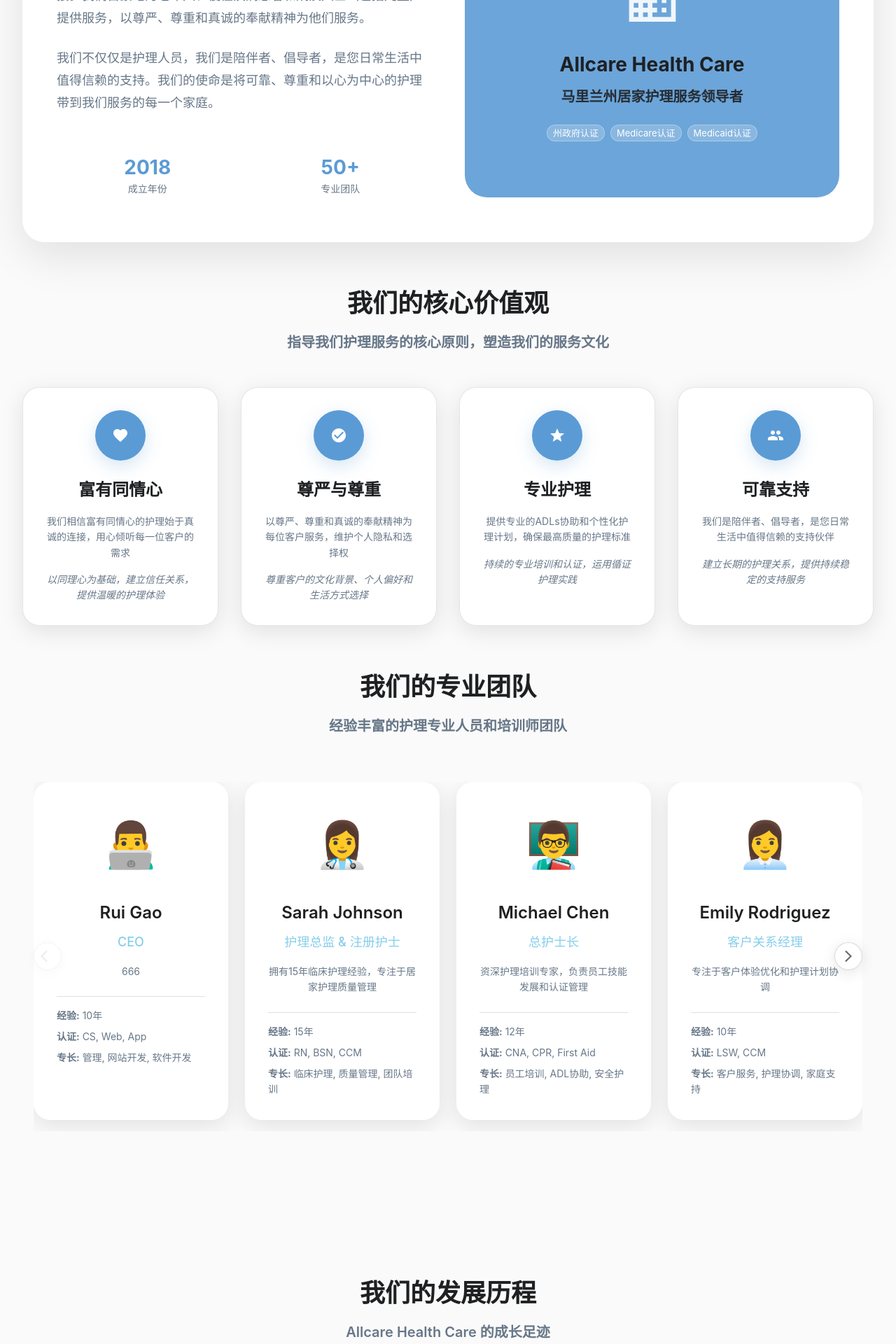
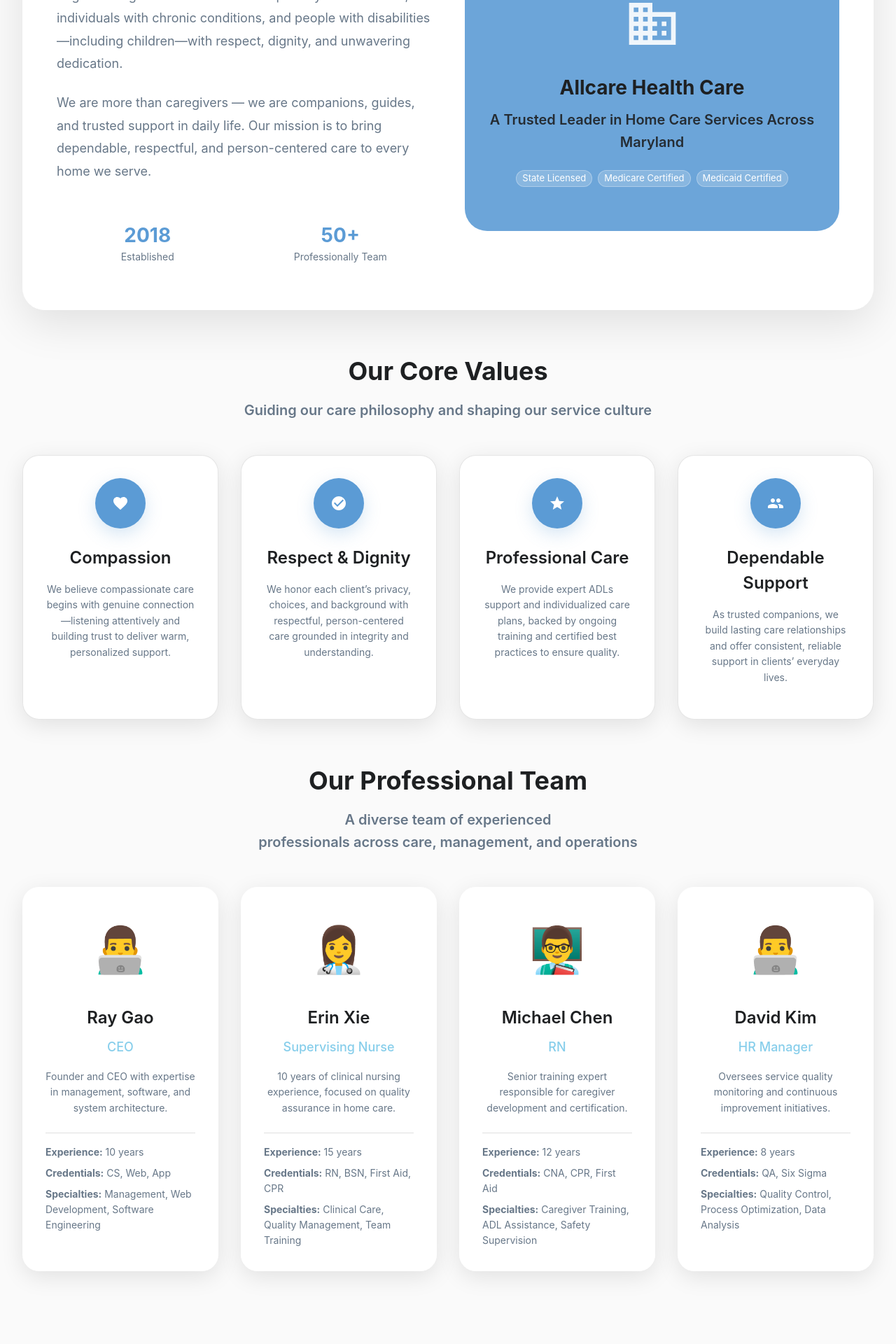
Before and after one commit to dacong-space/allcaremd_staff, a React (Vite) app: page /about in a window 1280 px wide. Shown: the part 680-2600 px from the top of the page at 70% size. Built offline with nearby package versions, Linux system fonts and the light colour scheme.

Commit message:
Restore original text layout for service description section

```diff
--- a/src/pages/About.jsx
+++ b/src/pages/About.jsx
@@ -40,59 +40,51 @@ import {
 // 团队成员
 const teamMembers = [
   {
-    name: 'Rui Gao',
+    name: 'Ray Gao',
     position: 'CEO',
-    description: '666',
+    description: 'Founder and CEO with expertise in management, software, and system architecture.',
     avatar: '👨‍💻',
     credentials: ['CS', 'Web', 'App'],
-    experience: '10年',
-    specialties: ['管理', '网站开发', '软件开发'],
+    experience: '10 years',
+    specialties: ['Management', 'Web Development', 'Software Engineering'],
   },
   {
-    name: 'Sarah Johnson',
-    position: '护理总监 & 注册护士',
-    description: '拥有15年临床护理经验，专注于居家护理质量管理',
+    name: 'Erin Xie',
+    position: 'Supervising Nurse',
+    description: '10 years of clinical nursing experience, focused on quality assurance in home care.',
     avatar: '👩‍⚕️',
-    credentials: ['RN', 'BSN', 'CCM'],
-    experience: '15年',
-    specialties: ['临床护理', '质量管理', '团队培训'],
+    credentials: ['RN', 'BSN', 'First Aid', 'CPR'],
+    experience: '15 years',
+    specialties: ['Clinical Care', 'Quality Management', 'Team Training'],
   },
   {
     name: 'Michael Chen',
-    position: '总护士长',
-    description: '资深护理培训专家，负责员工技能发展和认证管理',
+    position: 'RN',
+    description: 'Senior training expert responsible for caregiver development and certification.',
     avatar: '👨‍🏫',
     credentials: ['CNA', 'CPR', 'First Aid'],
-    experience: '12年',
-    specialties: ['员工培训', 'ADL协助', '安全护理'],
-  },
-  {
-    name: 'Emily Rodriguez',
-    position: '客户关系经理',
-    description: '专注于客户体验优化和护理计划协调',
-    avatar: '👩‍💼',
-    credentials: ['LSW', 'CCM'],
-    experience: '10年',
-    specialties: ['客户服务', '护理协调', '家庭支持'],
+    experience: '12 years',
+    specialties: ['Caregiver Training', 'ADL Assistance', 'Safety Supervision'],
   },
   {
     name: 'David Kim',
-    position: 'HR主管',
-    description: '负责服务质量监控和持续改进项目',
+    position: 'HR Manager',
+    description: 'Oversees service quality monitoring and continuous improvement initiatives.',
     avatar: '👨‍💻',
     credentials: ['QA', 'Six Sigma'],
-    experience: '8年',
-    specialties: ['质量控制', '流程改进', '数据分析'],
+    experience: '8 years',
+    specialties: ['Quality Control', 'Process Optimization', 'Data Analysis'],
   },
-  {
-    name: 'Rui Gao',
-    position: 'CEO',
-    description: '公司创始人兼首席执行官，致力于提供高质量的护理服务',
-    avatar: '👨‍💼',
-    credentials: ['CS', 'Web', 'App'],
-    experience: '10年',
-    specialties: ['管理', '网站开发', '软件开发'],
-  },
+  // 超过4个就会变成滑动卡片
+  // {
+  //   name: 'Rui Gao',
+  //   position: 'CEO',
+  //   description: '公司创始人兼首席执行官，致力于提供高质量的护理服务',
+  //   avatar: '👨‍💼',
+  //   credentials: ['CS', 'Web', 'App'],
+  //   experience: '10年',
+  //   specialties: ['管理', '网站开发', '软件开发'],
+  // },
 ]
 
 
@@ -100,14 +92,14 @@ const teamMembers = [
 // 公司信息
 const companyInfo = {
   founded: '2018',
-  location: '马里兰州',
+  location: 'Maryland',
   employees: '50+',
-  certifications: ['州政府认证', 'Medicare认证', 'Medicaid认证'],
-  serviceAreas: ['巴尔的摩', '安纳波利斯', '哥伦比亚', '银泉'],
+  certifications: ['State Licensed', 'Medicare Certified', 'Medicaid Certified'],
+  serviceAreas: ['Baltimore', 'Annapolis', 'Columbia', 'Silver Spring'],
   contact: {
-    phone: '(410) 555-0123',
-    email: 'info@allcaremd.com',
-    address: '123 Healthcare Blvd, Baltimore, MD 21201',
+    phone: '(240) 668-4666',
+    email: 'allcaremd@outlook.com',
+    address: 'Harvest Glen Way, Germanton, MD 20874',
   }
 }
 
@@ -116,66 +108,66 @@ const companyInfo = {
 // 核心价值观数据
 const values = [
   {
-    title: '富有同情心',
-    description: '我们相信富有同情心的护理始于真诚的连接，用心倾听每一位客户的需求',
+    title: 'Compassion',
+    description: 'We believe compassionate care begins with genuine connection—listening attentively and building trust to deliver warm, personalized support.',
     icon: <HeartIcon />,
     color: '#5B9BD5', // 匹配首页的蓝色
-    details: '以同理心为基础，建立信任关系，提供温暖的护理体验',
+    // details: 'We listen to each client’s needs and build trust through empathy, delivering warm and attentive support.',
   },
   {
-    title: '尊严与尊重',
-    description: '以尊严、尊重和真诚的奉献精神为每位客户服务，维护个人隐私和选择权',
+    title: 'Respect & Dignity',
+    description: 'We honor each client’s privacy, choices, and background with respectful, person-centered care grounded in integrity and understanding.',
     icon: <CheckIcon />,
     color: '#5B9BD5', // 匹配首页的蓝色
-    details: '尊重客户的文化背景、个人偏好和生活方式选择',
+    // details: '尊重客户的文化背景、个人偏好和生活方式选择',
   },
   {
-    title: '专业护理',
-    description: '提供专业的ADLs协助和个性化护理计划，确保最高质量的护理标准',
+    title: 'Professional Care',
+    description: 'We provide expert ADLs support and individualized care plans, backed by ongoing training and certified best practices to ensure quality.',
     icon: <StarIcon />,
     color: '#5B9BD5', // 匹配首页的蓝色
-    details: '持续的专业培训和认证，运用循证护理实践',
+    // details: '持续的专业培训和认证，运用循证护理实践',
   },
   {
-    title: '可靠支持',
-    description: '我们是陪伴者、倡导者，是您日常生活中值得信赖的支持伙伴',
+    title: 'Dependable Support',
+    description: 'As trusted companions, we build lasting care relationships and offer consistent, reliable support in clients’ everyday lives.',
     icon: <PeopleIcon />,
     color: '#5B9BD5', // 匹配首页的蓝色
-    details: '建立长期的护理关系，提供持续稳定的支持服务',
+    // details: '建立长期的护理关系，提供持续稳定的支持服务',
   },
 ]
 
 // 发展历程数据
 const milestones = [
   {
-    year: '成立',
-    title: 'Allcare Health Care 成立',
-    description: '在马里兰州成立，专注于提供高质量的居家护理服务',
+    year: 'Established',
+    title: 'Allcare Health Care Founded',
+    description: 'Founded in Maryland, dedicated to delivering high-quality in-home care services.',
   },
   {
-    year: '认证',
-    title: '专业认证获得',
-    description: '获得马里兰州居家护理服务认证，成为官方认可的护理服务提供商',
+    year: 'Certified',
+    title: 'Professional Accreditation Achieved',
+    description: 'Received Maryland Residential Service Agency certification, becoming a state-recognized care provider.',
   },
   {
-    year: '扩展',
-    title: '服务范围扩展',
-    description: '扩大服务范围，为老年人、慢性疾病患者和残疾人士提供全面护理',
+    year: 'Expanded',
+    title: 'Service Area Growth',
+    description: 'Expanded services to support seniors, individuals with chronic conditions, and people with disabilities.',
   },
   {
-    year: '培训',
-    title: '员工培训体系建立',
-    description: '建立完善的PCA培训体系，确保所有护理人员持有CPR和急救认证',
+    year: 'Training',
+    title: 'Staff Training System Established',
+    description: 'Developed a complete PCA training system to ensure all caregivers are CPR- and First Aid-certified.',
   },
   {
-    year: '质量',
-    title: '质量保证体系',
-    description: '建立注册护士监督体系，定期进行家访和护理质量评估',
+    year: 'Quality',
+    title: 'Quality Assurance System Launched',
+    description: 'Established RN supervision procedures with scheduled home visits and care quality assessments.',
   },
   {
-    year: '现在',
-    title: '持续服务',
-    description: '继续为马里兰州社区提供优质的居家护理服务，帮助客户在家中安全舒适地生活',
+    year: 'Today',
+    title: 'Continuing Service',
+    description: 'Continuing to provide exceptional in-home care across Maryland communities, helping clients live safely and comfortably.',
   },
 ]
 
@@ -183,37 +175,37 @@ const milestones = [
 const serviceAreas = [
   {
     name: 'Montgomery County',
-    description: '蒙哥马利县',
+    description: 'Montgomery County',
     cities: ['Rockville', 'Bethesda', 'Silver Spring', 'Gaithersburg', 'Germantown'],
     color: '#5B9BD5',
   },
   {
     name: 'Prince George\'s County',
-    description: '乔治王子县',
+    description: 'George\'s County',
     cities: ['College Park', 'Bowie', 'Laurel', 'Greenbelt', 'Hyattsville'],
     color: '#98d8c8',
   },
   {
     name: 'Frederick County',
-    description: '弗雷德里克县',
+    description: 'Frederick County',
     cities: ['Frederick', 'Urbana', 'Middletown', 'Brunswick', 'Walkersville'],
     color: '#f7dc6f',
   },
   {
     name: 'Washington County',
-    description: '华盛顿县',
+    description: 'Washington County',
     cities: ['Hagerstown', 'Williamsport', 'Boonsboro', 'Smithsburg', 'Hancock'],
     color: '#bb8fce',
   },
   {
     name: 'Carroll County',
-    description: '卡罗尔县',
+    description: 'Carroll County',
     cities: ['Westminster', 'Eldersburg', 'Sykesville', 'Mount Airy', 'Taneytown'],
     color: '#85c1e9',
   },
   {
     name: 'Howard County',
-    description: '霍华德县',
+    description: 'Howard County',
     cities: ['Columbia', 'Ellicott City', 'Clarksville', 'Fulton', 'Highland'],
     color: '#f8c471',
   },
@@ -327,10 +319,10 @@ function About() {
               }}
             >
               <Box component="span" sx={{ color: '#5B9BD5', fontWeight: 500 }}>
-                马里兰州值得信赖的居家护理服务提供商
+                Maryland’s Trusted Provider of In-Home Care Services
               </Box>
               <br />
-              致力于为每个家庭提供富有同情心的专业护理服务
+              Delivering compassionate, professional care to every home we serve
             </Typography>
 
 
@@ -379,7 +371,9 @@ function About() {
                   mb: 3,
                 }}
               >
-                在 Allcare Health Care，我们相信富有同情心的护理始于真诚的连接。我们自豪地为老年人、慢性疾病患者和残疾人士（包括儿童）提供服务，以尊严、尊重和真诚的奉献精神为他们服务。
+                At Allcare Health Care, we believe that compassionate care begins with genuine connection.
+                We proudly serve seniors, individuals with chronic conditions, and people with disabilities—including
+                children—with respect, dignity, and unwavering dedication.
               </Typography>
 
               <Typography
@@ -392,7 +386,8 @@ function About() {
                   mb: 3,
                 }}
               >
-                我们不仅仅是护理人员，我们是陪伴者、倡导者，是您日常生活中值得信赖的支持。我们的使命是将可靠、尊重和以心为中心的护理带到我们服务的每一个家庭。
+                We are more than caregivers — we are companions, guides, and trusted support in daily life.
+                Our mission is to bring dependable, respectful, and person-centered care to every home we serve.
               </Typography>
 
               {/* 公司信息卡片 */}
@@ -403,7 +398,7 @@ function About() {
                       {companyInfo.founded}
                     </Typography>
                     <Typography variant="body2" color="text.secondary">
-                      成立年份
+                      Established
                     </Typography>
                   </Box>
                 </Grid>
@@ -413,7 +408,7 @@ function About() {
                       {companyInfo.employees}
                     </Typography>
                     <Typography variant="body2" color="text.secondary">
-                      专业团队
+                      Professionally Team
                     </Typography>
                   </Box>
                 </Grid>
@@ -449,7 +444,7 @@ function About() {
                     Allcare Health Care
                   </Typography>
                   <Typography variant="h6" sx={{ opacity: 0.9, mb: 3 }}>
-                    马里兰州居家护理服务领导者
+                    A Trusted Leader in Home Care Services Across Maryland
                   </Typography>
                   <Box sx={{ display: 'flex', gap: 1, justifyContent: 'center', flexWrap: 'wrap' }}>
                     {companyInfo.certifications.map((cert, index) => (
@@ -488,7 +483,7 @@ function About() {
                 mb: 2,
               }}
             >
-              我们的核心价值观
+              Our Core Values
             </Typography>
             <Typography
               variant="h6"
@@ -496,7 +491,7 @@ function About() {
               color="text.secondary"
               sx={{ maxWidth: 600, mx: 'auto' }}
             >
-              指导我们护理服务的核心原则，塑造我们的服务文化
+              Guiding our care philosophy and shaping our service culture
             </Typography>
           </Box>
 
@@ -585,7 +580,7 @@ function About() {
                 mb: 2,
               }}
             >
-              我们的专业团队
+              Our Professional Team
             </Typography>
             <Typography
               variant="h6"
@@ -593,7 +588,7 @@ function About() {
               color="text.secondary"
               sx={{ maxWidth: 600, mx: 'auto' }}
             >
-              经验丰富的护理专业人员和培训师团队
+              A diverse team of experienced<br></br> professionals across care, management, and operations
             </Typography>
           </Box>
 
@@ -678,13 +673,13 @@ function About() {
 
                     <Box sx={{ textAlign: 'left' }}>
                       <Typography variant="body2" color="text.secondary" sx={{ mb: 1 }}>
-                        <strong>经验:</strong> {member.experience}
+                        <strong>Experience:</strong> {member.experience}
                       </Typography>
                       <Typography variant="body2" color="text.secondary" sx={{ mb: 1 }}>
-                        <strong>认证:</strong> {member.credentials.join(', ')}
+                        <strong>Credentials:</strong> {member.credentials.join(', ')}
                       </Typography>
                       <Typography variant="body2" color="text.secondary">
-                        <strong>专长:</strong> {member.specialties.join(', ')}
+                        <strong>Specialties:</strong> {member.specialties.join(', ')}
                       </Typography>
                     </Box>
                   </Card>
@@ -810,13 +805,13 @@ function About() {
 
                     <Box sx={{ textAlign: 'left' }}>
                       <Typography variant="body2" color="text.secondary" sx={{ mb: 1 }}>
-                        <strong>经验:</strong> {member.experience}
+                        <strong>Experience:</strong> {member.experience}
                       </Typography>
                       <Typography variant="body2" color="text.secondary" sx={{ mb: 1 }}>
-                        <strong>认证:</strong> {member.credentials.join(', ')}
+                        <strong>Credentials:</strong> {member.credentials.join(', ')}
                       </Typography>
                       <Typography variant="body2" color="text.secondary">
-                        <strong>专长:</strong> {member.specialties.join(', ')}
+                        <strong>Specialties:</strong> {member.specialties.join(', ')}
                       </Typography>
                     </Box>
                   </Card>
@@ -841,7 +836,7 @@ function About() {
                 mb: 2,
               }}
             >
-              我们的发展历程
+              Company Milestones
             </Typography>
             <Typography
               variant="h6"
@@ -849,7 +844,7 @@ function About() {
               color="text.secondary"
               sx={{ maxWidth: 600, mx: 'auto' }}
             >
-              Allcare Health Care 的成长足迹
+              Tracing the Growth of Allcare Health Care
             </Typography>
           </Box>
 
@@ -942,7 +937,7 @@ function About() {
                 mb: 2,
               }}
             >
-              服务区域
+              Service Areas
             </Typography>
             <Typography
               variant="h6"
@@ -950,7 +945,7 @@ function About() {
               color="text.secondary"
               sx={{ maxWidth: 600, mx: 'auto' }}
             >
-              我们为马里兰州Montgomery县及周边地区提供专业的居家护理服务
+              We provide professional in-home care services throughout Montgomery County, Maryland and surrounding areas.
             </Typography>
           </Box>
 
@@ -1020,7 +1015,7 @@ function About() {
 
           <Box sx={{ mt: 6, textAlign: 'center' }}>
             <Typography variant="h6" gutterBottom sx={{ fontWeight: 600, color: 'text.primary' }}>
-              联系我们了解更多服务信息
+              Contact Us to Learn More About Our Services
             </Typography>
             <Box sx={{ display: 'flex', gap: 2, justifyContent: 'center', flexWrap: 'wrap', mt: 2 }}>
               <Chip
--- a/src/pages/Home.jsx
+++ b/src/pages/Home.jsx
@@ -1024,7 +1024,7 @@ function Home() {
             Our Commitment to Quality Care
           </Typography>
           <Typography variant="h6" sx={{ mb: 6, color: 'text.secondary', textAlign: 'center', maxWidth: 600, mx: 'auto' }}>
-            Showcasing Our Professionalism and Quality Through Measurable Results
+            Showcasing Our Professionalism and Quality<br></br> Through Measurable Results
           </Typography>
 
           <Grid container spacing={3} sx={{ justifyContent: 'center' }}>
@@ -1125,7 +1125,8 @@ function Home() {
               mb: 6,
             }}
           >
-            We provide compassionate in-home support to help clients maintain safety, comfort, and independence in their daily lives
+            We provide compassionate in-home support<br></br>
+            to help clients maintain safety, comfort, and independence.
           </Typography>
 
           <Grid container spacing={4}>
@@ -1175,14 +1176,14 @@ function Home() {
                       color="text.secondary"
                       sx={{ lineHeight: 1.6, mb: 2 }}
                     >
-                      We create customized care plans based on each client’s unique needs, with periodic updates to ensure the highest level of service quality and client safety.
+                      Personalized care plans tailored to each client’s needs, regularly reviewed to ensure quality and safety.
                     </Typography>
                   </Box>
                 </Box>
 
                 <Box sx={{ pl: 9 }}>
                   <Grid container spacing={1}>
-                    {['全面健康评估', '定制护理目标', '定期计划调整', '家属参与决策'].map((detail, detailIndex) => (
+                    {['Comprehensive health assessments', 'Individualized care goals', 'Family participation in care decisions', 'Ongoing plan adjustments'].map((detail, detailIndex) => (
                       <Grid item xs={6} key={detailIndex}>
                         <Box sx={{ display: 'flex', alignItems: 'center', mb: 1 }}>
                           <Box
@@ -1248,21 +1249,21 @@ function Home() {
                         mb: 1,
                       }}
                     >
-                      Expert Supervision and Continuous Training
+                      Expert Supervision & Ongoing Training
                     </Typography>
                     <Typography
                       variant="body1"
                       color="text.secondary"
                       sx={{ lineHeight: 1.6, mb: 2 }}
                     >
-                      注册护士全程监督，确保护理质量
+                      Care quality ensured through RN oversight and continuous staff development.
                     </Typography>
                   </Box>
                 </Box>
 
                 <Box sx={{ pl: 9 }}>
                   <Grid container spacing={1}>
-                    {['RN护士监督', '定期质量评估', '持续培训更新', '24小时支持'].map((detail, detailIndex) => (
+                    {['RN-led supervision and evaluations', 'Regular skill-building sessions', 'Quality assessments and updates', '24/7 support availability'].map((detail, detailIndex) => (
                       <Grid item xs={6} key={detailIndex}>
                         <Box sx={{ display: 'flex', alignItems: 'center', mb: 1 }}>
                           <Box
@@ -1328,20 +1329,21 @@ function Home() {
                         mb: 1,
                       }}
                     >
-                      Your Safety, Our Priority                    </Typography>
+                      Your Safety, Our Priority
+                    </Typography>
                     <Typography
                       variant="body1"
                       color="text.secondary"
                       sx={{ lineHeight: 1.6, mb: 2 }}
                     >
-                      完善的安全协议和应急响应机制
+                      Robust protocols and emergency readiness to protect every client.
                     </Typography>
                   </Box>
                 </Box>
 
                 <Box sx={{ pl: 9 }}>
                   <Grid container spacing={1}>
-                    {['安全评估', '应急预案', '医疗协调', '家属沟通'].map((detail, detailIndex) => (
+                    {['Home safety evaluations', 'Emergency response planning', 'Medical coordination', 'Transparent family communication'].map((detail, detailIndex) => (
                       <Grid item xs={6} key={detailIndex}>
                         <Box sx={{ display: 'flex', alignItems: 'center', mb: 1 }}>
                           <Box
@@ -1407,20 +1409,21 @@ function Home() {
                         mb: 1,
                       }}
                     >
-                      Committed to Constant Improvement                    </Typography>
+                      Committed to Continuous Improvement
+                    </Typography>
                     <Typography
                       variant="body1"
                       color="text.secondary"
                       sx={{ lineHeight: 1.6, mb: 2 }}
                     >
-                      不断优化服务流程，提升护理标准
+                      We refine our care through feedback, training, and innovation.
                     </Typography>
                   </Box>
                 </Box>
 
                 <Box sx={{ pl: 9 }}>
                   <Grid container spacing={1}>
-                    {['服务反馈', '流程优化', '技能提升', '创新实践'].map((detail, detailIndex) => (
+                    {['Service feedback loops', 'Caregiver upskilling', 'Process optimization', 'Innovative care practices'].map((detail, detailIndex) => (
                       <Grid item xs={6} key={detailIndex}>
                         <Box sx={{ display: 'flex', alignItems: 'center', mb: 1 }}>
                           <Box
```
